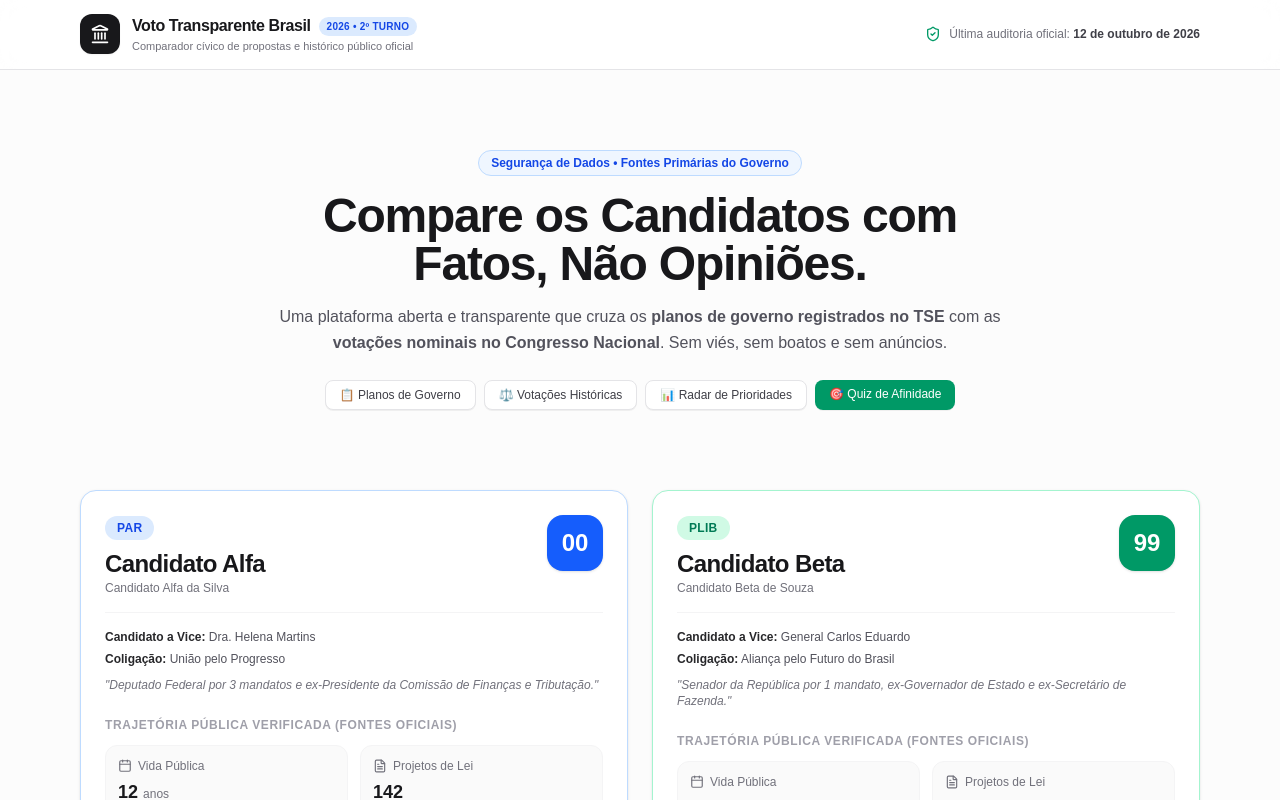
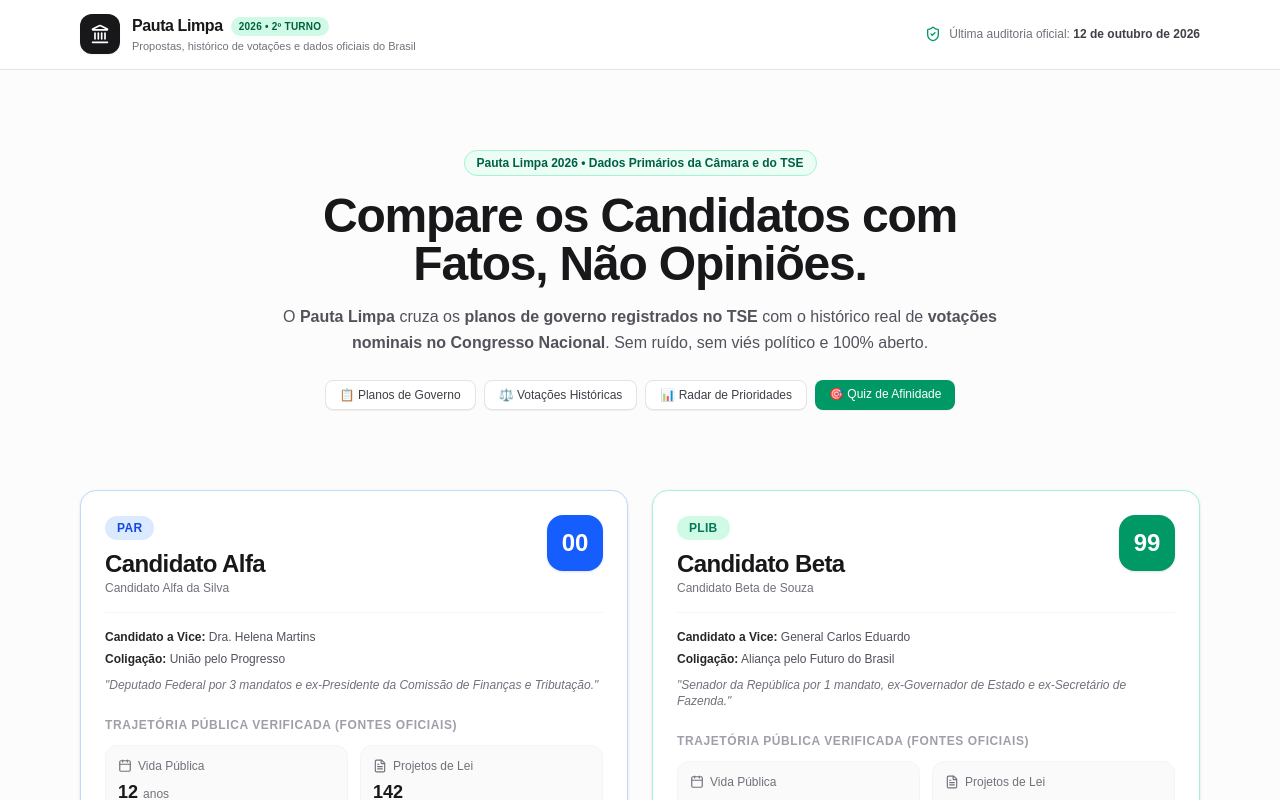
Before and after one commit to FelipeGardenghiDev/pauta-limpa, a Next.js app: page / in a window 1280 px wide. Shown: the top 800 px of the page. Built offline with nearby package versions, Linux system fonts and the light colour scheme.

Commit message:
chore: renomear projeto para Pauta Limpa

```diff
--- a/package.json
+++ b/package.json
@@ -1,5 +1,5 @@
 {
-  "name": "comparador-eleicoes-2026",
+  "name": "pauta-limpa",
   "version": "0.1.0",
   "private": true,
   "scripts": {
--- a/src/app/layout.tsx
+++ b/src/app/layout.tsx
@@ -13,11 +13,11 @@ const geistMono = Geist_Mono({
 });
 
 export const metadata: Metadata = {
-  title: "Comparador Presidencial 2026 | Dados Cívicos Oficiais",
-  description: "Compare objetivamente as propostas de governo e o histórico de votações dos candidatos ao 2º turno da Presidência do Brasil com dados do TSE e da Câmara dos Deputados.",
+  title: "Pauta Limpa 2026 | Comparador Presidencial Oficial",
+  description: "Pauta Limpa: compare objetivamente as propostas de governo e o histórico de votações dos candidatos ao 2º turno da Presidência do Brasil com dados do TSE e da Câmara dos Deputados.",
   openGraph: {
-    title: "Comparador Presidencial 2026 | Dados Cívicos Oficiais",
-    description: "Compare objetivamente as propostas e votações dos candidatos com dados do TSE e da Câmara dos Deputados.",
+    title: "Pauta Limpa 2026 | Dados Cívicos Oficiais",
+    description: "Compare propostas e históricos de votações com dados abertos do TSE e da Câmara dos Deputados.",
     type: "website",
     locale: "pt_BR",
   },
--- a/src/app/page.tsx
+++ b/src/app/page.tsx
@@ -25,8 +25,8 @@ export default function HomePage() {
       <main className="flex-1 max-w-6xl w-full mx-auto px-4 py-8">
         {/* Banner Hero Cívico */}
         <section className="text-center py-8 md:py-12 max-w-3xl mx-auto">
-          <div className="inline-flex items-center gap-2 px-3 py-1 rounded-full text-xs font-semibold bg-blue-50 text-blue-700 dark:bg-blue-950/60 dark:text-blue-300 border border-blue-200 dark:border-blue-800 mb-4">
-            <span>Segurança de Dados • Fontes Primárias do Governo</span>
+          <div className="inline-flex items-center gap-2 px-3 py-1 rounded-full text-xs font-semibold bg-emerald-50 text-emerald-800 dark:bg-emerald-950/60 dark:text-emerald-300 border border-emerald-200 dark:border-emerald-800 mb-4">
+            <span>Pauta Limpa 2026 • Dados Primários da Câmara e do TSE</span>
           </div>
 
           <h1 className="text-3xl md:text-5xl font-black tracking-tight text-zinc-900 dark:text-white">
@@ -34,7 +34,7 @@ export default function HomePage() {
           </h1>
 
           <p className="mt-4 text-sm md:text-base text-zinc-600 dark:text-zinc-400 leading-relaxed">
-            Uma plataforma aberta e transparente que cruza os <strong>planos de governo registrados no TSE</strong> com as <strong>votações nominais no Congresso Nacional</strong>. Sem viés, sem boatos e sem anúncios.
+            O <strong>Pauta Limpa</strong> cruza os <strong>planos de governo registrados no TSE</strong> com o histórico real de <strong>votações nominais no Congresso Nacional</strong>. Sem ruído, sem viés político e 100% aberto.
           </p>
 
           {/* Navegação Rápida entre Seções */}
--- a/src/components/Navbar.tsx
+++ b/src/components/Navbar.tsx
@@ -20,14 +20,14 @@ export default function Navbar({ ano, turno, dataAtualizacao }: NavbarProps) {
           <div>
             <div className="flex items-center gap-2">
               <span className="font-extrabold tracking-tight text-base text-zinc-900 dark:text-white">
-                Voto Transparente Brasil
+                Pauta Limpa
               </span>
-              <span className="px-2 py-0.5 rounded-full text-[10px] font-bold uppercase tracking-wide bg-blue-100 text-blue-700 dark:bg-blue-950 dark:text-blue-300">
+              <span className="px-2 py-0.5 rounded-full text-[10px] font-bold uppercase tracking-wide bg-emerald-100 text-emerald-800 dark:bg-emerald-950 dark:text-emerald-300">
                 {ano} • {turno}
               </span>
             </div>
             <p className="text-[11px] text-zinc-500 dark:text-zinc-400">
-              Comparador cívico de propostas e histórico público oficial
+              Propostas, histórico de votações e dados oficiais do Brasil
             </p>
           </div>
         </div>
```
Also changed, not shown: 1 other file (tests, documents, lock files or other folders).
